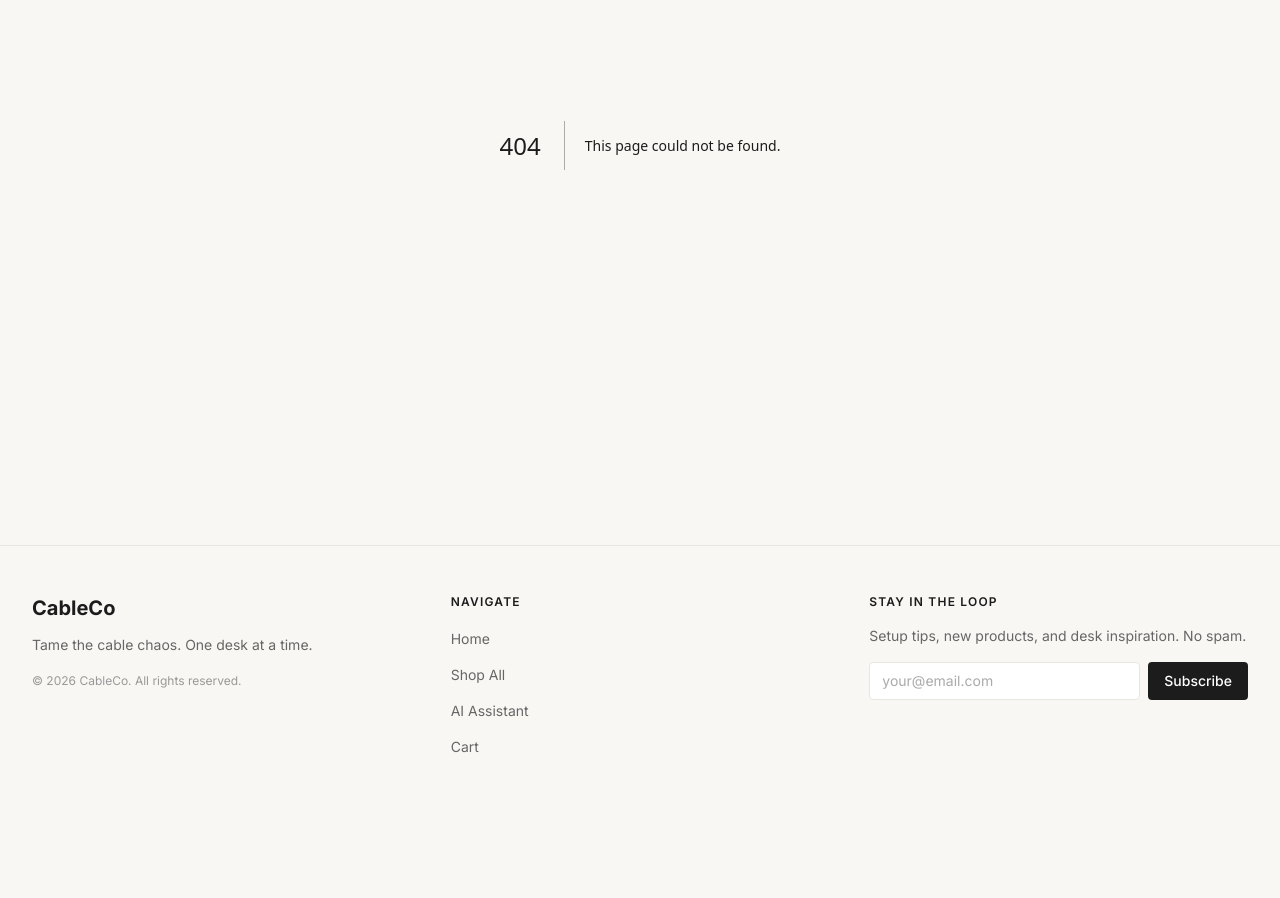
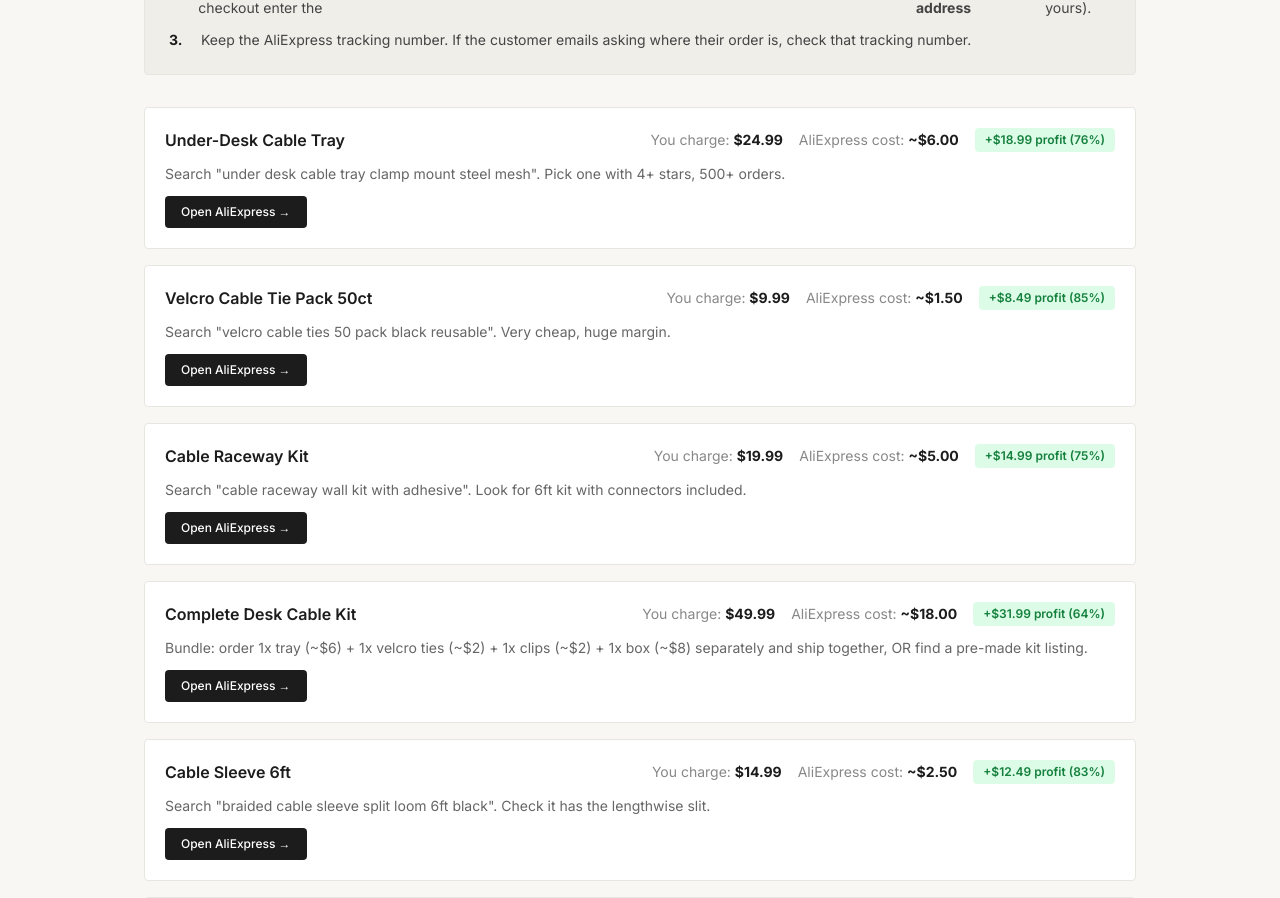
Before and after one commit to matteensekander/cable-management-shop, a Next.js app: page /fulfillment in a window 1280 px wide. Before the commit this address had no page. Shown: the part 356-1254 px from the top of the page. Before the commit the page ends 1162 px from the top, so only its background shows below. Built offline with nearby package versions, Linux system fonts and the light colour scheme.

Commit message:
Add private fulfillment guide page

```diff
--- /dev/null
+++ b/src/app/fulfillment/page.tsx
@@ -0,0 +1,119 @@
+const products = [
+  {
+    name: 'Under-Desk Cable Tray',
+    yourPrice: 24.99,
+    aliCost: 6.00,
+    link: 'https://www.aliexpress.com/w/wholesale-cable-management-tray-under-desk.html',
+    notes: 'Search "under desk cable tray clamp mount steel mesh". Pick one with 4+ stars, 500+ orders.',
+  },
+  {
+    name: 'Velcro Cable Tie Pack 50ct',
+    yourPrice: 9.99,
+    aliCost: 1.50,
+    link: 'https://www.aliexpress.com/w/wholesale-velcro-cable-ties.html',
+    notes: 'Search "velcro cable ties 50 pack black reusable". Very cheap, huge margin.',
+  },
+  {
+    name: 'Cable Raceway Kit',
+    yourPrice: 19.99,
+    aliCost: 5.00,
+    link: 'https://www.aliexpress.com/w/wholesale-cable-raceway-kit.html',
+    notes: 'Search "cable raceway wall kit with adhesive". Look for 6ft kit with connectors included.',
+  },
+  {
+    name: 'Complete Desk Cable Kit',
+    yourPrice: 49.99,
+    aliCost: 18.00,
+    link: 'https://www.aliexpress.com/w/wholesale-cable-management-kit.html',
+    notes: 'Bundle: order 1x tray (~$6) + 1x velcro ties (~$2) + 1x clips (~$2) + 1x box (~$8) separately and ship together, OR find a pre-made kit listing.',
+  },
+  {
+    name: 'Cable Sleeve 6ft',
+    yourPrice: 14.99,
+    aliCost: 2.50,
+    link: 'https://www.aliexpress.com/w/wholesale-braided-cable-sleeve.html',
+    notes: 'Search "braided cable sleeve split loom 6ft black". Check it has the lengthwise slit.',
+  },
+  {
+    name: 'Adhesive Cable Clips 30ct',
+    yourPrice: 7.99,
+    aliCost: 1.50,
+    link: 'https://www.aliexpress.com/w/wholesale-adhesive-cable-clips.html',
+    notes: 'Search "self adhesive cable clips 30 pack". Get mixed sizes if possible.',
+  },
+  {
+    name: 'Cable Management Box',
+    yourPrice: 29.99,
+    aliCost: 12.00,
+    link: 'https://www.aliexpress.com/w/wholesale-cable-management-box.html',
+    notes: 'Search "cable management box power strip hider". Make sure interior fits standard power strip.',
+  },
+  {
+    name: 'Dual Monitor Cable Kit',
+    yourPrice: 39.99,
+    aliCost: 15.00,
+    link: 'https://www.aliexpress.com/w/wholesale-cable-management-kit.html',
+    notes: 'Bundle: order 1x raceway kit (~$5) + 1x velcro 30ct (~$1.50) + 1x clips 20ct (~$1.50) + 1x sleeve 3ft (~$1.50). Ship together.',
+  },
+];
+
+export default function FulfillmentPage() {
+  const totalAvgProfit = products.reduce((sum, p) => sum + (p.yourPrice - p.aliCost), 0) / products.length;
+
+  return (
+    <div className="max-w-5xl mx-auto px-4 py-10">
+      <div className="mb-8">
+        <h1 className="text-3xl font-bold text-[#1C1C1C] mb-2">Fulfillment Guide</h1>
+        <p className="text-[#888] text-sm">Private page — bookmark this. When an order comes in, follow these steps.</p>
+      </div>
+
+      {/* How to fulfill */}
+      <div className="bg-[#F0EEE9] border border-[#E8E6E1] rounded p-6 mb-8">
+        <h2 className="font-semibold text-[#1C1C1C] mb-4">How to fulfill every order (3 steps)</h2>
+        <ol className="space-y-3 text-sm text-[#444]">
+          <li className="flex gap-3"><span className="font-bold text-[#1C1C1C] w-5">1.</span> Check your <a href="https://dashboard.stripe.com/payments" target="_blank" rel="noreferrer" className="underline text-[#1C1C1C]">Stripe dashboard</a> for new payments. Click the payment to see the customer name, address, and what they ordered.</li>
+          <li className="flex gap-3"><span className="font-bold text-[#1C1C1C] w-5">2.</span> Find the product in the table below → click the AliExpress link → find a matching item → add to cart → at checkout enter the <strong>customer&apos;s address</strong> (not yours).</li>
+          <li className="flex gap-3"><span className="font-bold text-[#1C1C1C] w-5">3.</span> Keep the AliExpress tracking number. If the customer emails asking where their order is, check that tracking number.</li>
+        </ol>
+      </div>
+
+      {/* Products table */}
+      <div className="space-y-4">
+        {products.map((p) => {
+          const profit = p.yourPrice - p.aliCost;
+          const margin = Math.round((profit / p.yourPrice) * 100);
+          return (
+            <div key={p.name} className="border border-[#E8E6E1] rounded bg-white p-5">
+              <div className="flex flex-col sm:flex-row sm:items-center justify-between gap-3 mb-3">
+                <h3 className="font-semibold text-[#1C1C1C]">{p.name}</h3>
+                <div className="flex items-center gap-4 text-sm flex-shrink-0">
+                  <span className="text-[#888]">You charge: <strong className="text-[#1C1C1C]">${p.yourPrice.toFixed(2)}</strong></span>
+                  <span className="text-[#888]">AliExpress cost: <strong className="text-[#1C1C1C]">~${p.aliCost.toFixed(2)}</strong></span>
+                  <span className="bg-green-100 text-green-700 font-semibold px-2.5 py-1 rounded text-xs">
+                    +${profit.toFixed(2)} profit ({margin}%)
+                  </span>
+                </div>
+              </div>
+              <p className="text-sm text-[#666] mb-3">{p.notes}</p>
+              <a
+                href={p.link}
+                target="_blank"
+                rel="noreferrer"
+                className="inline-flex items-center gap-1.5 bg-[#1C1C1C] hover:bg-[#333] text-white text-xs font-medium px-4 py-2 rounded transition-colors"
+              >
+                Open AliExpress →
+              </a>
+            </div>
+          );
+        })}
+      </div>
+
+      {/* Summary */}
+      <div className="mt-8 border-t border-[#E8E6E1] pt-6 text-sm text-[#888]">
+        Average profit per order: <strong className="text-[#1C1C1C]">${totalAvgProfit.toFixed(2)}</strong> &nbsp;·&nbsp;
+        Shipping time from AliExpress to US: <strong className="text-[#1C1C1C]">7–15 days</strong> &nbsp;·&nbsp;
+        Tip: tell customers &ldquo;ships within 2–3 business days&rdquo; to give yourself time.
+      </div>
+    </div>
+  );
+}
```
